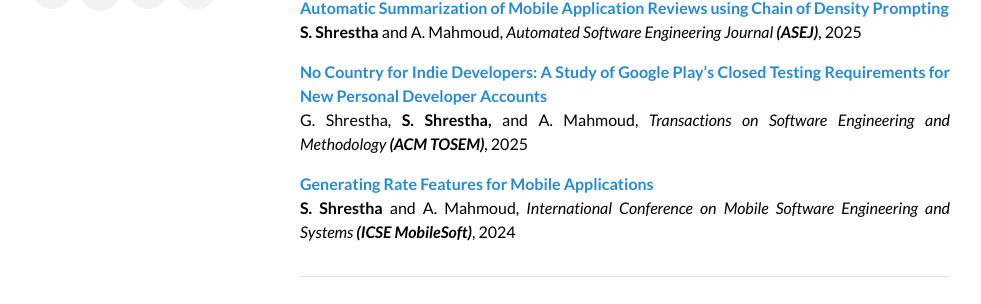
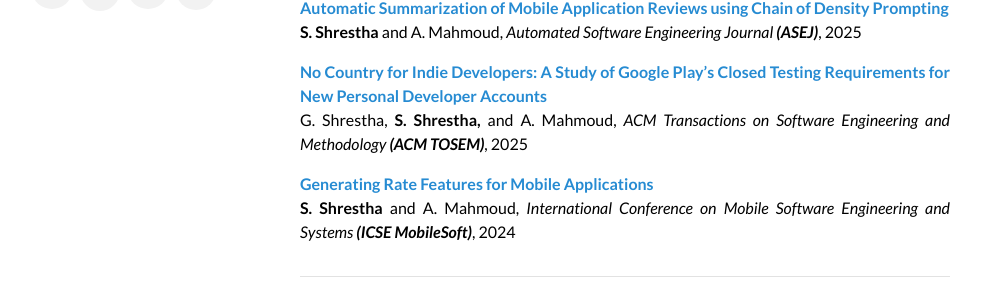
Before and after one commit to ShristiShrestha/ShristiShrestha.github.io, a Jekyll site: the page built from index.html, in a window 1280 px wide. Shown: the part 425-729 px from the top of the page, without its empty margins (149-1130 px from the left). Built offline with Jekyll 4.4.1, drawn with Linux system fonts in a browser that asks for light colours; the list of posts is cut into pages by our own code.

Commit message:
refactor pub item

```diff
--- a/_data/publications.json
+++ b/_data/publications.json
@@ -11,7 +11,7 @@
         "title": "No Country for Indie Developers: A Study of Google Play’s Closed Testing Requirements for New Personal Developer Accounts",
         "url": "https://dl.acm.org/doi/pdf/10.1145/3736578",
         "authors": ["G. Shrestha, ", "S. Shrestha,", " and A. Mahmoud, "],
-        "venue": "Transactions on Software Engineering and Methodology",
+        "venue": "ACM Transactions on Software Engineering and Methodology",
         "venue_bold": "(ACM TOSEM)",
         "year": "2025"
     },
```
